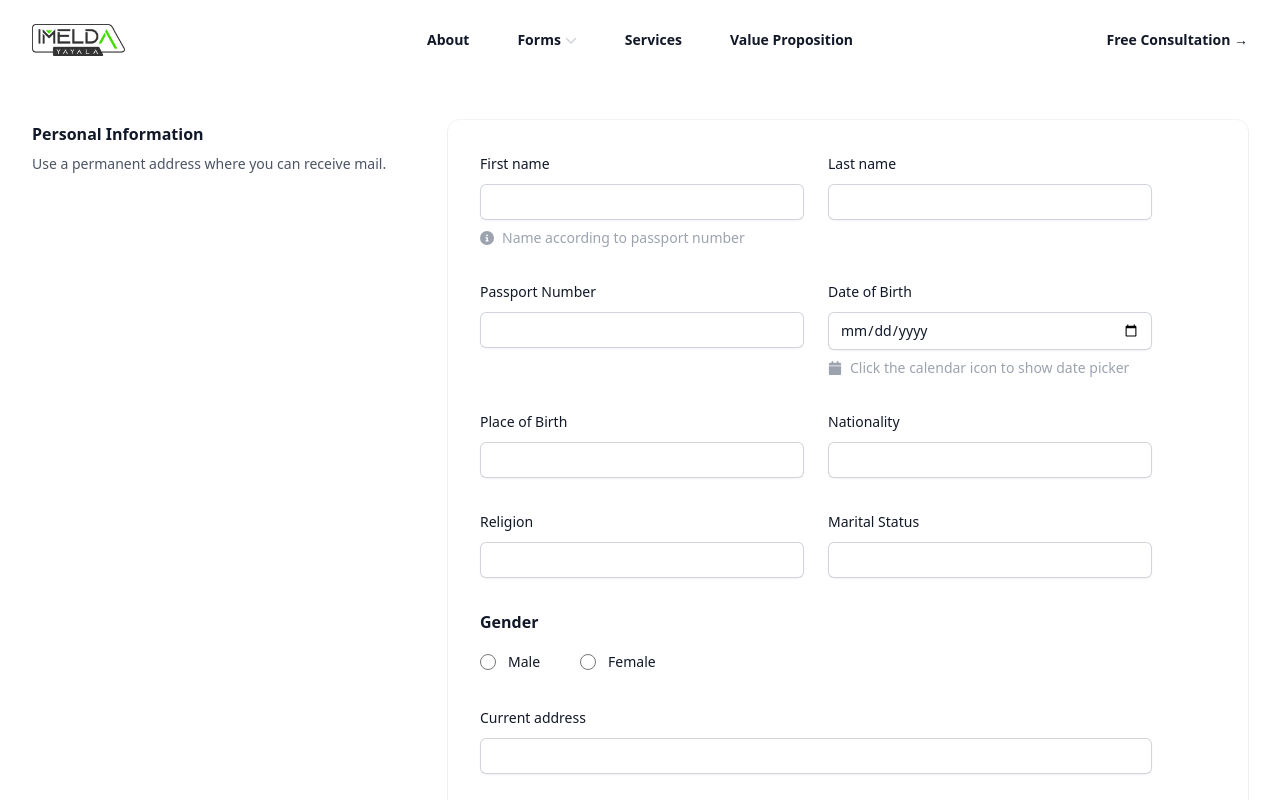
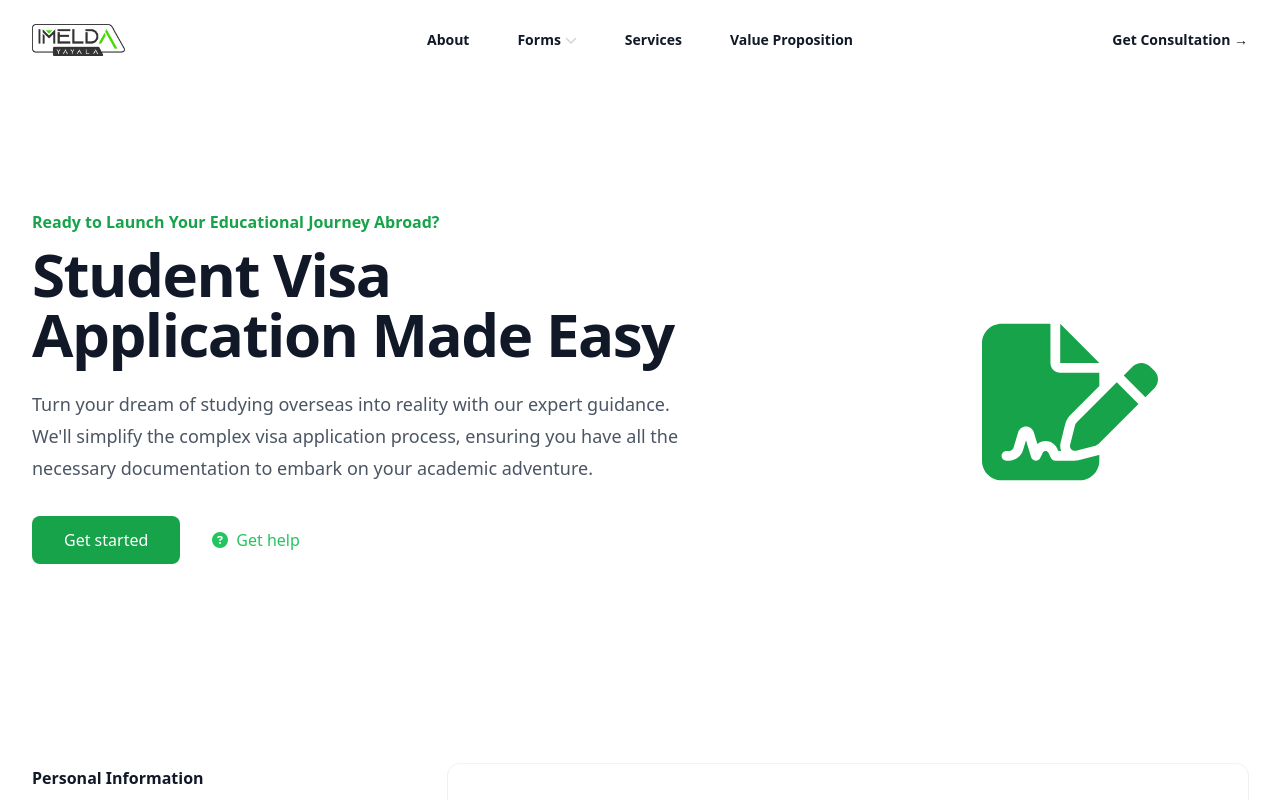
Before and after one commit to thekiwidev/imelda, a React (Vite) app: page /student-application in a window 1280 px wide. Shown: the top 800 px of the page. Built offline with nearby package versions, Linux system fonts and the light colour scheme.

Commit message:
student form header

```diff
--- a/src/view/applications/student/components/form.tsx
+++ b/src/view/applications/student/components/form.tsx
@@ -9,7 +9,10 @@ import SubmitButton from "./submitButton";
 
 const Form: React.FC = () => {
   return (
-    <form>
+    <form
+      className="mx-auto max-w-7xl px-6 lg:px-8"
+      id="student-application-form"
+    >
       <PersonalInformation />
       <Hr />
       <ParentInformation />
--- /dev/null
+++ b/src/view/applications/student/components/header.tsx
@@ -0,0 +1,42 @@
+import React from "react";
+import { FaCircleQuestion, FaFileSignature } from "react-icons/fa6";
+
+const FormHeader: React.FC = () => {
+  return (
+    <div className="py-24 sm:py-32 ">
+      <div className="mx-auto max-w-7xl px-6 lg:px-8 flex md:flex-row flex-col items-center gap-8 justify-between">
+        <div className="mx-auto max-w-2xl lg:mx-0 flex-[0.6]">
+          <p className="text-base font-semibold leading-7 text-green-600">
+            Ready to Launch Your Educational Journey Abroad?
+          </p>
+          <h2 className="mt-2 text-4xl font-bold tracking-tight text-gray-900 sm:text-6xl">
+            Student Visa Application Made Easy
+          </h2>
+          <p className="mt-6 text-lg leading-8 text-gray-600">
+            Turn your dream of studying overseas into reality with our expert
+            guidance. We'll simplify the complex visa application process,
+            ensuring you have all the necessary documentation to embark on your
+            academic adventure.
+          </p>
+          <div className="my-8 flex gap-8 items-center">
+            <a
+              href="#student-application-form"
+              className="py-3 px-8 rounded-lg bg-green-600 text-white hover:bg-green-700 duration-300"
+            >
+              Get started{" "}
+            </a>
+
+            <button className="flex gap-2 items-center text-green-500 group hover:text-green-800 duration-300">
+              <FaCircleQuestion className="group-hover:mr-2 duration-300" /> Get
+              help
+            </button>
+          </div>
+        </div>
+        <div className="flex-[0.3] md:flex items-center justify-center hidden m">
+          <FaFileSignature className="h-44 w-44 text-green-600" />
+        </div>
+      </div>
+    </div>
+  );
+};
+export default FormHeader;
--- a/src/view/applications/student/index.tsx
+++ b/src/view/applications/student/index.tsx
@@ -1,9 +1,11 @@
 import React from "react";
 import Form from "./components/form";
+import FormHeader from "./components/header";
 
 const StudentApplication: React.FC = () => {
   return (
-    <div className="mx-auto max-w-7xl px-6 lg:px-8">
+    <div>
+      <FormHeader />
       <Form />
     </div>
   );
--- a/src/view/layout/components/header.tsx
+++ b/src/view/layout/components/header.tsx
@@ -20,12 +20,6 @@ import {
   FaHeadset,
 } from "react-icons/fa6";
 import { Link } from "react-router-dom";
-// const navigation = [
-//   { name: "Home", path: "/" },
-//   { name: "Services", href: "#services" },
-//   { name: "Destinations", href: "/destinations" },
-//   { name: "About Us", href: "/about-us" },
-// ];
 
 const forms = [
   {
@@ -156,7 +150,7 @@ const Header: React.FC = () => {
         </PopoverGroup>
         <div className="hidden lg:flex lg:flex-1 lg:justify-end">
           <a href="#" className="text-sm font-semibold leading-6 text-gray-900">
-            Free Consultation <span aria-hidden="true">&rarr;</span>
+            Get Consultation <span aria-hidden="true">&rarr;</span>
           </a>
         </div>
       </nav>
@@ -226,7 +220,7 @@ const Header: React.FC = () => {
                     href="#"
                     className="-mx-3 block rounded-lg px-3 py-2.5 text-base font-semibold leading-7 text-gray-900 hover:bg-gray-50"
                   >
-                    Free Consultation
+                    Get Consultation
                   </a>
                 </div>
               </div>
```
